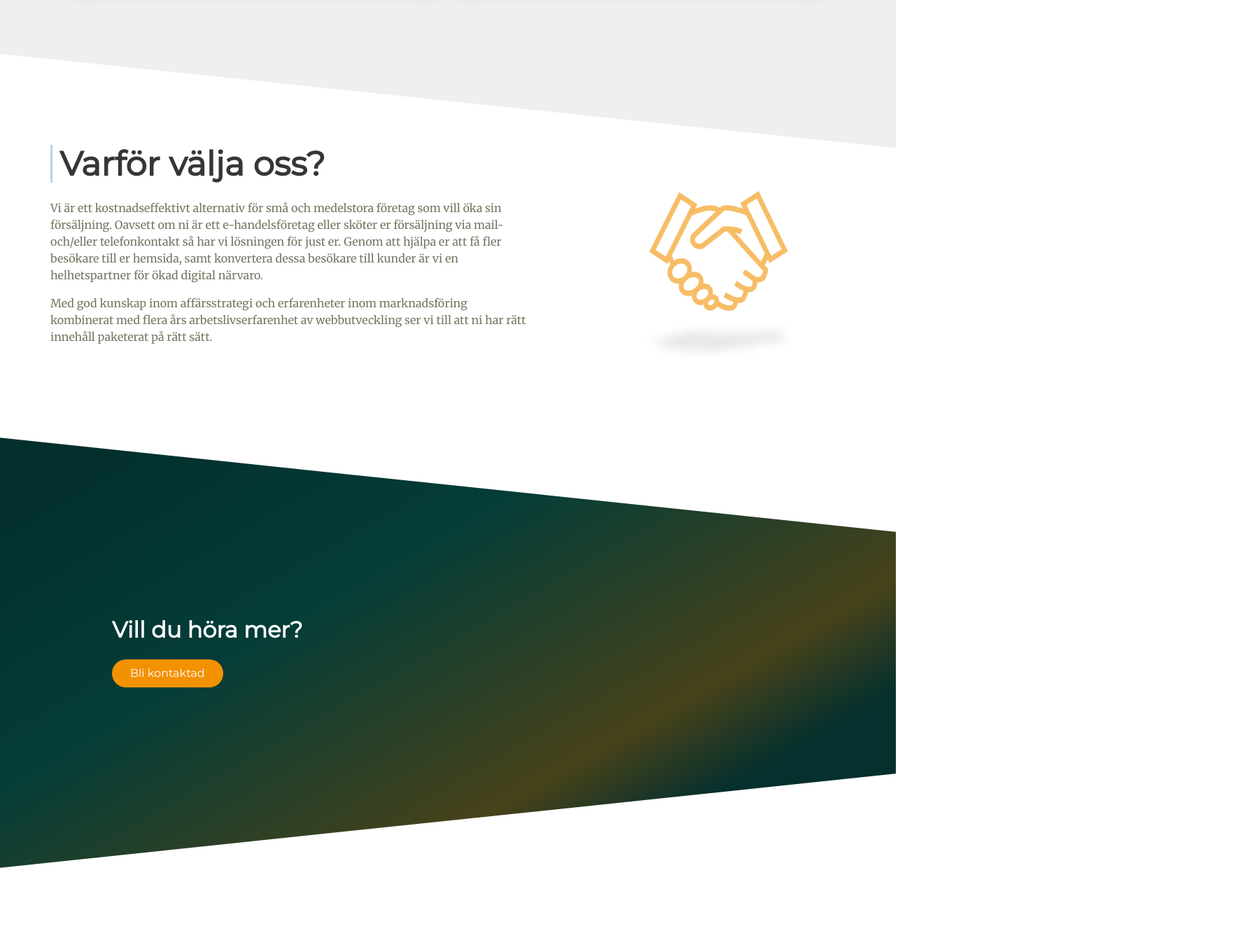
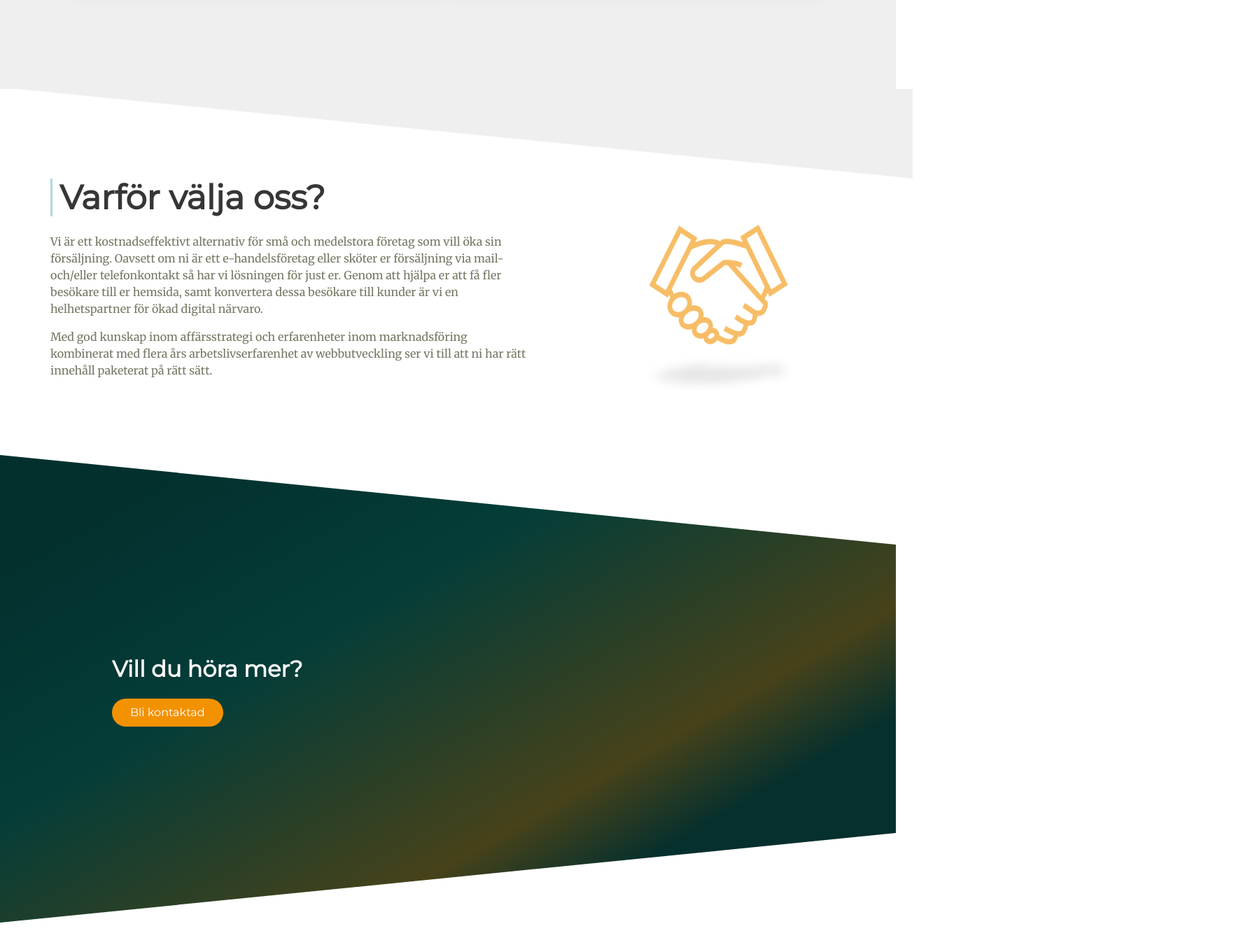
Before and after one commit to codebyjonas/digitalframgang.com, a React (Create React App) app: page / in a window 1280 px wide. Shown: the part 1580-2940 px from the top of the page at 70% size, 1786 px wide, since content can reach past the window. Built offline with nearby package versions, Linux system fonts and the light colour scheme.

Commit message:
added correct white color to subhero triangles

```diff
--- a/src/components/Contact.js
+++ b/src/components/Contact.js
@@ -8,6 +8,8 @@ class Contact extends React.Component {
             formName: '',
             formMail: '',
             formMsg: '',
+            formTel: '',
+            formCompany: '',
             status: '',
             isLoading: false
         }
@@ -22,13 +24,21 @@ class Contact extends React.Component {
     formNameUpdate = event => {
         this.setState({ formName: event.target.value })
     }
+    formTelUpdate = event => {
+        this.setState({ formTel: event.target.value })
+    }
+    formCompanyUpdate = event => {
+        this.setState({ formCompany: event.target.value })
+    }
 
     sendForm = () => {
         this.setState({ isLoading: true })
         let template_params = {
             from_name: this.state.formName,
             from_email: this.state.formMail,
-            message: this.state.formMsg
+            message: this.state.formMsg,
+            tel: this.state.formTel,
+            company: this.state.formCompany
         }
 
         emailjs
@@ -63,6 +73,8 @@ class Contact extends React.Component {
             formMail: '',
             formName: '',
             formMsg: '',
+            formTel: '',
+            formCompany: '',
             status: '',
             isLoading: false
         })
@@ -105,6 +117,8 @@ class Contact extends React.Component {
                         </div>
 
                         <div className='column'>
+                            <div className="columns">
+                                <div className="column">
                                     <div className='field'>
                                         <label className='label'>Namn</label>
                                         <div className='control'>
@@ -117,7 +131,8 @@ class Contact extends React.Component {
                                             />
                                         </div>
                                     </div>
-
+                                </div>
+                                <div className="column">
                                     <div className='field'>
                                         <label className='label'>Email</label>
                                         <div className='control'>
@@ -128,6 +143,39 @@ class Contact extends React.Component {
                                                 value={this.state.formMail}
                                                 onChange={this.formMailUpdate}
                                             />
+                                        </div>
+                                    </div>
+                                </div>
+                            </div>
+
+                            <div className="columns">
+                                <div className="column">
+                                    <div className='field'>
+                                        <label className='label'>Telefon</label>
+                                        <div className='control'>
+                                            <input
+                                                className='input'
+                                                type='text'
+                                                placeholder='Telefonnummer'
+                                                value={this.state.formTel}
+                                                onChange={this.formTelUpdate}
+                                            />
+                                        </div>
+                                    </div>
+                                </div>
+                                <div className="column">
+                                    <div className='field'>
+                                        <label className='label'>Företag</label>
+                                        <div className='control'>
+                                            <input
+                                                className='input'
+                                                type='email'
+                                                placeholder='Företagsnamn'
+                                                value={this.state.formCompany}
+                                                onChange={this.formCompanyUpdate}
+                                            />
+                                        </div>
+                                    </div>
                                 </div>
                             </div>
 
--- a/src/components/SubHero.js
+++ b/src/components/SubHero.js
@@ -20,10 +20,11 @@ const SubHero = () => (
                         </Link>
                     </div>
                 </div>
-                <div id="subhero-block-1"></div>
-                <div id="subhero-block-2"></div>
+
             </div>
         </div>
+        <div id="subhero-block-1"></div>
+        <div id="subhero-block-2"></div>
     </section>
 )
 
--- a/src/components/Why.js
+++ b/src/components/Why.js
@@ -35,8 +35,9 @@ const Why = () => (
                     </figure>
                 </div>
             </div>
-            <div className="rotated-background-block"></div>
         </div>
+        <div id="rotated-background-triangle1"></div>
+        <div id="rotated-background-triangle2"></div>
     </section>
 )
 
--- a/src/style/subhero.scss
+++ b/src/style/subhero.scss
@@ -1,30 +1,24 @@
 #subhero{
     background: linear-gradient(150deg, rgba(3,48,45,1) 11%, rgba(4,61,56,1) 37%, rgba(70,65,25,0.9968137767802433) 68%, rgba(6,48,45,1) 79%, rgba(6,48,45,1) 90%);
-    z-index: 0;
     position: relative;
-
 }
 
 
 #subhero-block-1 {
     position: absolute;
-    z-index: -2;
-    width: 200%;
-    height: 200%;
-    background: #FFFFFF;
-    transform: rotate(-6deg);
-    left: -50%;
-    top: 291px;
+    width: 0;
+    height: 0;
+    bottom: 0;
+    border-bottom: 10vw solid #ffffff;
+    border-left: 100vw solid transparent;
 }
 #subhero-block-2{
     position: absolute;
-    z-index: -2;
-    width: 200%;
-    height: 200%;
-    background: #FFFFFF;
-    transform: rotate(6deg);
-    left: -50%;
-    top: -390px;
+    width: 0;
+    height: 0;
+    top: 0;
+    border-top: 10vw solid #ffffff;
+    border-left:  100vw solid transparent;
 }
 
 @media screen and (max-width: 720px){
--- a/src/style/why.scss
+++ b/src/style/why.scss
@@ -1,28 +1,28 @@
 .why-section {
     background: #efefef; /* Old browsers */
-    background: -moz-linear-gradient(top,  #efefef 0%, #efefef 49%, #ffffff 50%, #ffffff 100%); /* FF3.6-15 */
-    background: -webkit-linear-gradient(top,  #efefef 0%,#efefef 49%,#ffffff 50%,#ffffff 100%); /* Chrome10-25,Safari5.1-6 */
-    background: linear-gradient(to bottom,  #efefef 0%,#efefef 49%,#ffffff 50%,#ffffff 100%); /* W3C, IE10+, FF16+, Chrome26+, Opera12+, Safari7+ */
+    background: white;
     filter: progid:DXImageTransform.Microsoft.gradient( startColorstr='#efefef', endColorstr='#ffffff',GradientType=0 ); /* IE6-9 */
 }
 @media screen and (min-width: 1024px){
     .section.why-section{
-        padding: 5rem 1.5rem 0rem 1.5rem;
+        padding: 10vw 1.5rem 2rem 1.5rem;
         position: relative;
         z-index: 5;
     }
 }
 
-.rotated-background-block{
+#rotated-background-triangle1{
     position: absolute;
-    z-index: 1;
-    width: 200%;
-    height: 80%;
-    background: #FFFFFF;
-    transform: rotate(6deg);
-    left: -50%;
-    top: -50px;
+    width: 0;
+    height: 0;
+    top: 0;
+    z-index: 7;
+    border-top: 10vw solid #efefef;
+    border-left: 100vw solid transparent;
 }
+
+
+
 
 #why-text-container{
     margin-left: 3rem;
@@ -63,7 +63,7 @@
         padding: 1.5rem;
     }
 
-    .rotated-background-block{
+    #rotated-background-triangle1{
         display: none;
     }
 
```
Lines whose indentation alone changed are shown as unchanged.
